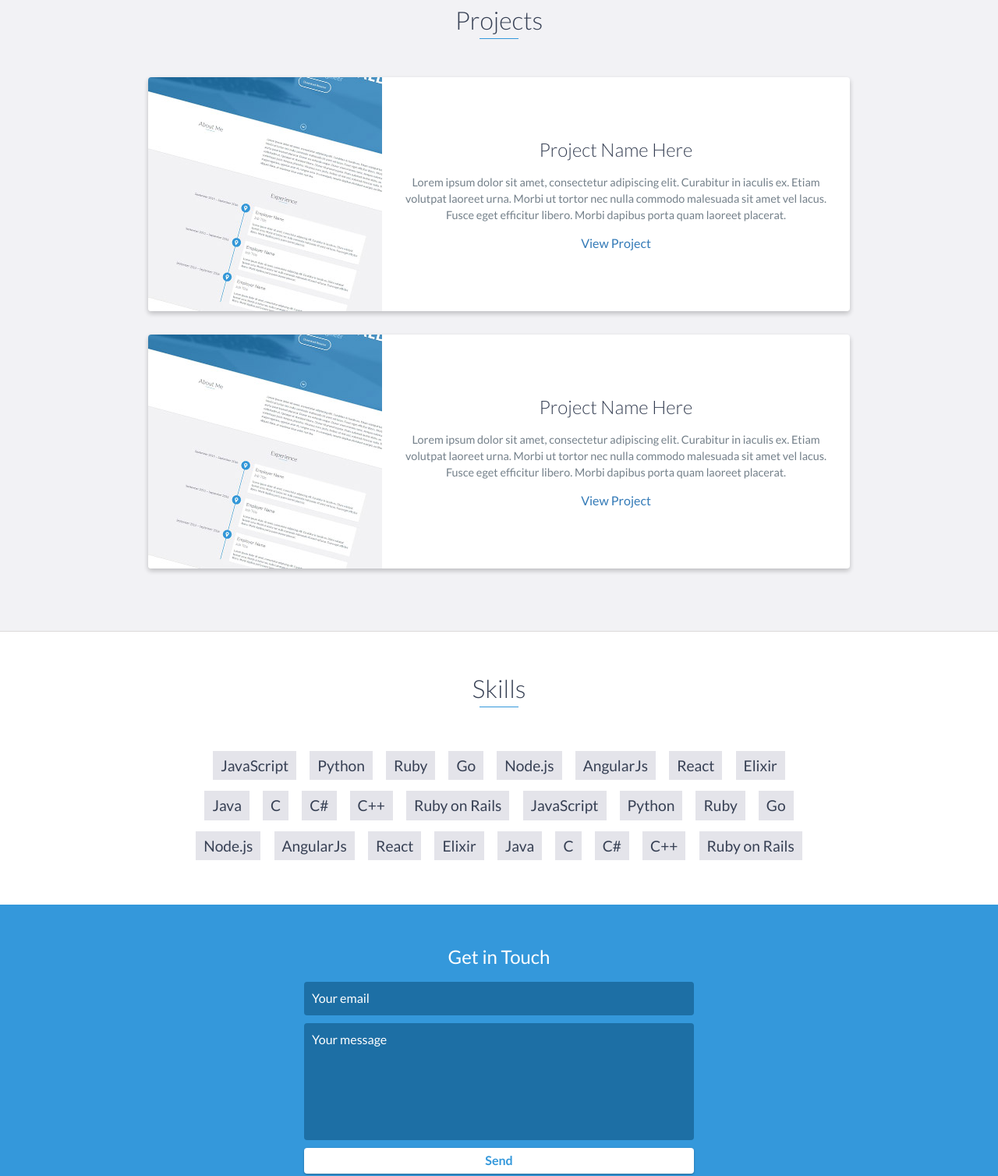
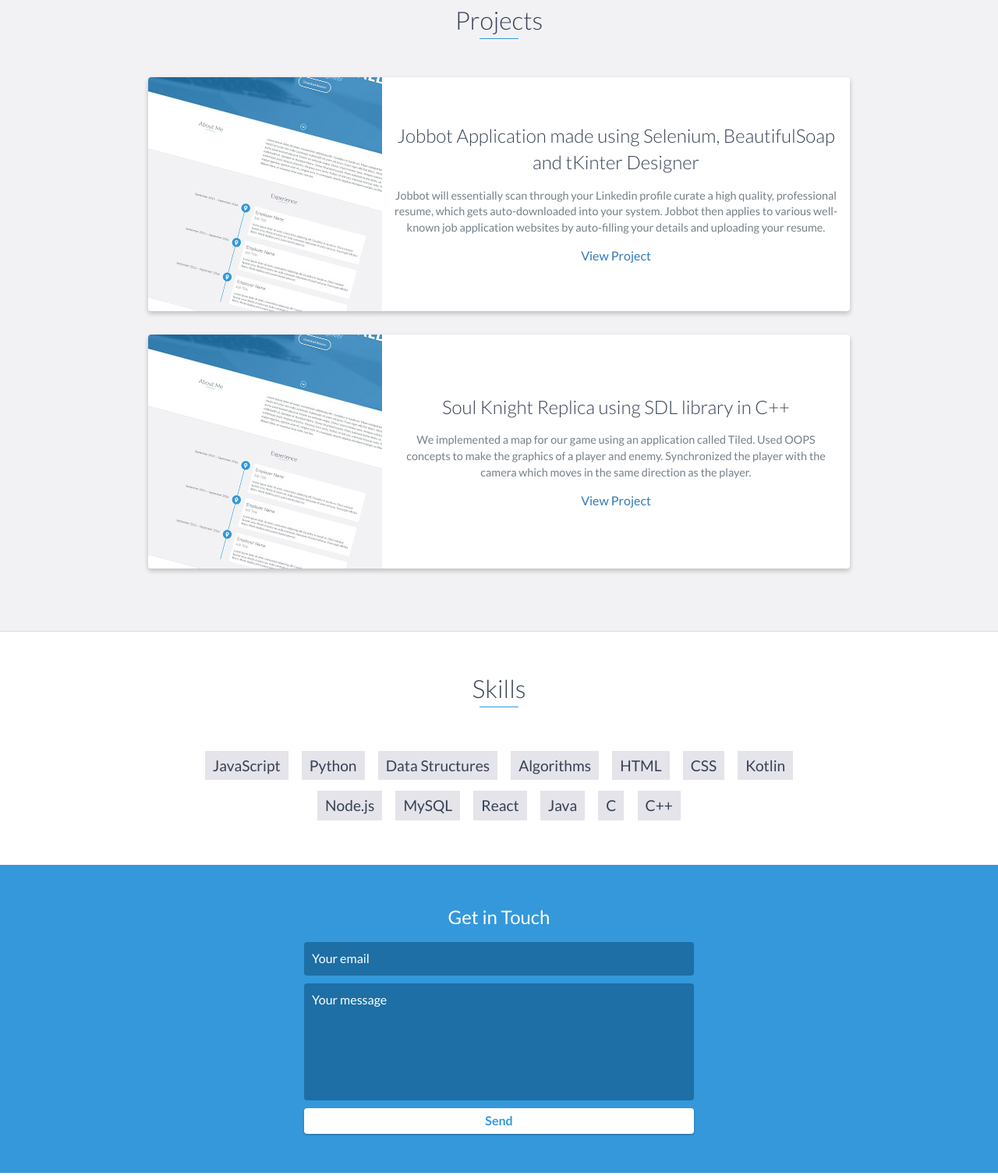
Before and after one commit to mayankchadha16/PortFolio, a website: page index.html in a window 1280 px wide. Shown: the part 2252-3760 px from the top of the page at 78% size. Drawn offline with nearby package versions, Linux system fonts and the light colour scheme.

Commit message:
Added links and projects

```diff
--- a/index.html
+++ b/index.html
@@ -152,10 +152,14 @@
                     </div>
                     <!-- End .project-image -->
                     <div class="project-info">
-                        <h3>Project Name Here</h3>
-                        <p>
-                            Lorem ipsum dolor sit amet, consectetur adipiscing elit. Curabitur in iaculis ex. Etiam volutpat laoreet urna. Morbi ut tortor nec nulla commodo malesuada sit amet vel lacus. Fusce eget efficitur libero. Morbi dapibus porta quam laoreet placerat.
-                        </p>
+                        <h3>
+                            Jobbot Application made using Selenium, BeautifulSoap and tKinter Designer</h3>
+                            <p>
+                                Jobbot will essentially scan through your Linkedin profile curate a high quality, professional
+ resume, which gets auto-downloaded into your system. Jobbot then applies to various well-known job application websites by auto-filling your details
+ and uploading your resume.
+                            </p>
+
                         <a href="#">View Project</a>
                     </div>
                     <!-- End .project-info -->
@@ -168,9 +172,10 @@
                     </div>
                     <!-- End .project-image -->
                     <div class="project-info">
-                        <h3>Project Name Here</h3>
+                        <h3>
+                            Soul Knight Replica using SDL library in C++</h3>
                         <p>
-                            Lorem ipsum dolor sit amet, consectetur adipiscing elit. Curabitur in iaculis ex. Etiam volutpat laoreet urna. Morbi ut tortor nec nulla commodo malesuada sit amet vel lacus. Fusce eget efficitur libero. Morbi dapibus porta quam laoreet placerat.
+                            We implemented a map for our game using an application called Tiled. Used OOPS concepts to make the graphics of a player and enemy. Synchronized the player with the camera which moves in the same direction as the player.
                         </p>
                         <a href="#">View Project</a>
                     </div>
@@ -187,30 +192,18 @@
         <ul>
             <li>JavaScript</li>
             <li>Python</li>
-            <li>Ruby</li>
-            <li>Go</li>
+            <li>Data Structures</li>
+            <li>Algorithms</li>
+            <li>HTML</li>
+            <li>CSS</li>
+            <li>Kotlin</li>
             <li>Node.js</li>
-            <li>AngularJs</li>
+            <li>MySQL</li>
             <li>React</li>
-            <li>Elixir</li>
             <li>Java</li>
             <li>C</li>
-            <li>C#</li>
             <li>C++</li>
-            <li>Ruby on Rails</li>
-            <li>JavaScript</li>
-            <li>Python</li>
-            <li>Ruby</li>
-            <li>Go</li>
-            <li>Node.js</li>
-            <li>AngularJs</li>
-            <li>React</li>
-            <li>Elixir</li>
-            <li>Java</li>
-            <li>C</li>
-            <li>C#</li>
-            <li>C++</li>
-            <li>Ruby on Rails</li>
+
         </ul>
     </div>
     <!-- End #skills -->
@@ -234,7 +227,7 @@
             <div class="row">
                 <div class="col-sm-5 copyright">
                     <p>
-                        Copyright &copy; <span id="current-year">2022</span> YOUR NAME
+                        Copyright &copy; <span id="current-year">2022</span> Mayank Chadha
                     </p>
                 </div>
                 <div class="col-sm-2 top">
@@ -245,22 +238,19 @@
                 <div class="col-sm-5 social">
                     <ul>
                         <li>
-                            <a href="https://github.com/" target="_blank"><i class="fa fa-github" aria-hidden="true"></i></a>
+                            <a href="https://github.com/mayankchadha16" target="_blank"><i class="fa fa-github" aria-hidden="true"></i></a>
                         </li>
                         <li>
-                            <a href="https://stackoverflow.com/" target="_blank"><i class="fa fa-stack-overflow" aria-hidden="true"></i></a>
+                            <a href="https://stackoverflow.com/users/18233838/mayank-chadha" target="_blank"><i class="fa fa-stack-overflow" aria-hidden="true"></i></a>
                         </li>
                         <li>
-                            <a href="https://linkedin.com/" target="_blank"><i class="fa fa-linkedin" aria-hidden="true"></i></a>
+                            <a href="https://www.linkedin.com/in/mayank-chadha-245594205/" target="_blank"><i class="fa fa-linkedin" aria-hidden="true"></i></a>
                         </li>
                         <li>
-                            <a href="https://www.facebook.com/" target="_blank"><i class="fa fa-facebook" aria-hidden="true"></i></a>
+                            <a href="https://www.facebook.com/profile.php?id=100007707796281" target="_blank"><i class="fa fa-facebook" aria-hidden="true"></i></a>
                         </li>
                         <li>
-                            <a href="https://twitter.com/" target="_blank"><i class="fa fa-twitter" aria-hidden="true"></i></a>
-                        </li>
-                        <li>
-                            <a href="https://plus.google.com/" target="_blank"><i class="fa fa-google-plus" aria-hidden="true"></i></a>
+                            <a href="https://twitter.com/MayankC94610372" target="_blank"><i class="fa fa-twitter" aria-hidden="true"></i></a>
                         </li>
                     </ul>
                 </div>
```
